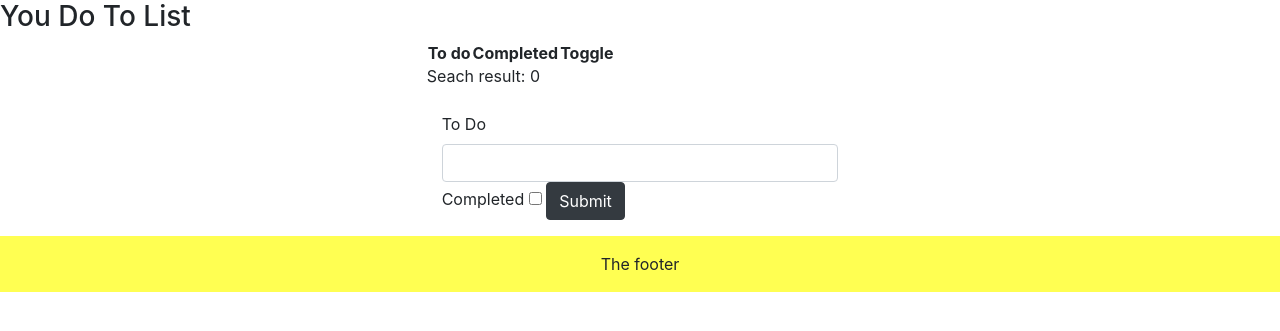
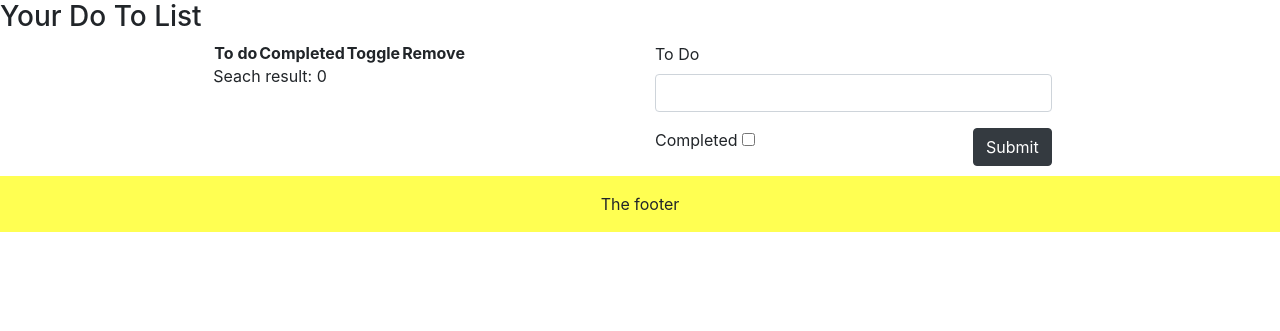
Before and after one commit to Fordalex/First-Php-Project, a PHP site: page /todo.php in a window 1280 px wide. Shown: the part 54-385 px from the top of the page. Run offline with PHP 8.4, Linux system fonts and the light colour scheme; data that the repository does not hold is empty.

Commit message:
Added a remove button for the todo list.

```diff
--- a/todo.php
+++ b/todo.php
@@ -4,21 +4,21 @@ include_once "templates/head.html";
 include_once "templates/navigation.html";
 include_once "templates/connect_mysql.php";
 
-echo "<h3>You Do To List</h3>";
+echo "<h3>Your Do To List</h3>";
 
 $result = mysqli_query($conn, "SELECT * FROM to_do");
 ?>
 <div class="justify-content-center row m-0 p-0">
     <div class="col-4 m-0 p-0">
     <?php
-    if ($result) {
         echo "<table class='todo-table'>
         <tr>
             <th>To do</th>
             <th>Completed</th>
             <th>Toggle</th>
+            <th>Remove</th>
         </tr>
-";
+        ";
 
         // each row from the todo database
         while ($row = mysqli_fetch_assoc($result)) {
@@ -41,28 +41,29 @@ $result = mysqli_query($conn, "SELECT * FROM to_do");
                             <img src='https://img.icons8.com/fluent/20/000000/change.png'/>
                         </a>
                     </td>
+                    <td class='text-center'>
+                        <a href='templates/todoform.php?oper=remove&id=$id'>
+                            <img src='https://img.icons8.com/fluent/20/000000/delete-forever.png'/>
+                        </a>
+                    </td>
                 </tr>";
         }
         echo "</table>";
 
         echo "Seach result: " . mysqli_num_rows($result) . "<br>";
 
-        } else {
-            echo "<p>There is nothing to do!</p>";
-        }
         ?>
     </div>
-</div>
+
 
 <!-- Adding a todo to the database -->
-<div class="justify-content-center row m-0 p-0 mt-4">
     <div class="col-4">
         <form action="templates/todoform.php" method="POST">
             <label>To Do</label>
-            <input class="form-control" type="text" name="todo">
+            <input class="form-control mb-3" type="text" name="todo">
             <label>Completed</label>
             <input type="checkbox" name="completed">
-            <button type="submit" class="btn btn-dark">Submit</button>
+            <button type="submit" class="btn btn-dark float-right">Submit</button>
         </form>
     </div>
 </div>
```
Also changed, not shown: templates/todoform.php (+9 -5 lines).
